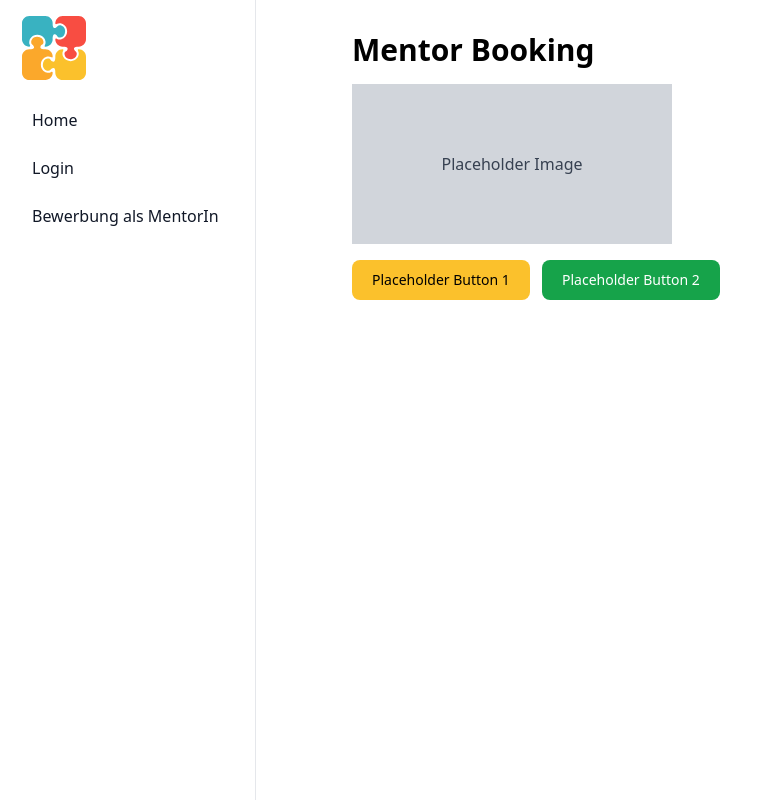
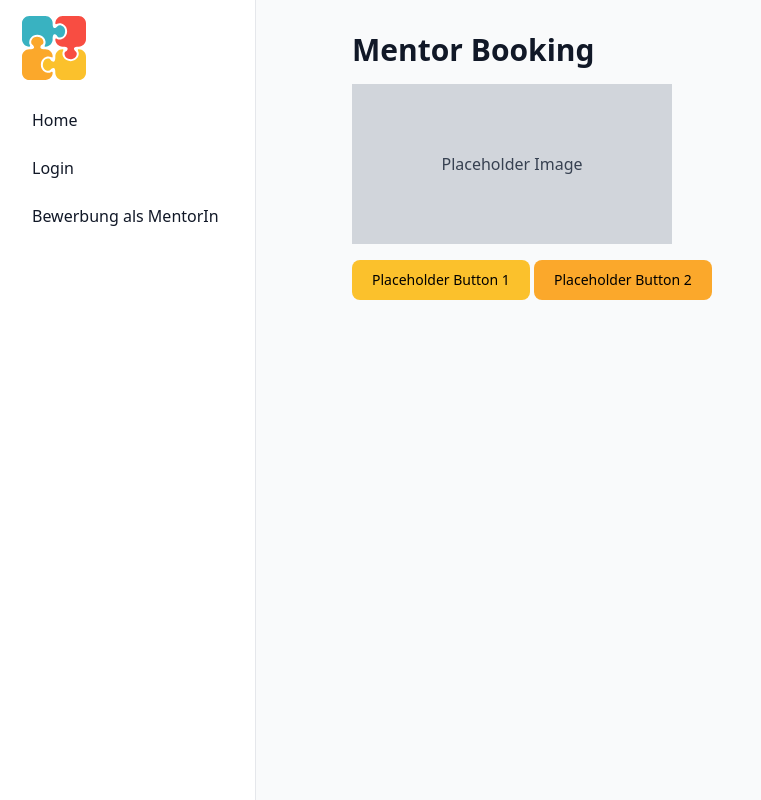
Before and after one commit to DieEwe/mentor-booking-2.0, a SvelteKit app: page / in a window 1280 px wide. Shown: the whole page, without its empty margins (0-761 px from the left). Built offline with nearby package versions, Linux system fonts and the light colour scheme.

Commit message:
app.css added @apply and modified vite.config.ts to use postcss.config.js und Button.svelte

```diff
--- a/src/app.css
+++ b/src/app.css
@@ -1,3 +1,12 @@
 @import 'tailwindcss/base';
 @import 'tailwindcss/components';
 @import 'tailwindcss/utilities';
+/* Global text styles */
+body {
+    @apply font-sans text-gray-900 bg-gray-50 dark:bg-gray-900 dark:text-gray-200;
+  }
+
+  /* Standard container width */
+  .container {
+    @apply max-w-7xl mx-auto px-4;
+  }
--- /dev/null
+++ b/src/lib/components/Button.svelte
@@ -0,0 +1,15 @@
+<script lang="ts">
+    export let type: 'primary' | 'secondary' | 'third' = 'primary';
+  </script>
+
+  <button
+    class="px-5 py-2.5 rounded-lg font-medium text-sm text-black transition"
+    class:bg-primary={type === 'primary'}
+    class:bg-secondary={type === 'secondary'}
+    class:bg-third={type === 'third'}
+    class:hover:bg-primary-hover={type === 'primary'}
+    class:hover:bg-secondary-hover={type === 'secondary'}
+    class:hover:bg-third-hover={type === 'third'}
+  >
+    <slot />
+  </button>
--- a/src/routes/+page.svelte
+++ b/src/routes/+page.svelte
@@ -1,5 +1,6 @@
 <script lang="ts">
     // Minimal landing page
+    import Button from '$lib/components/Button.svelte';
   </script>
 
   <h1 class="text-3xl font-bold mb-4">Mentor Booking</h1>
@@ -8,16 +9,14 @@
     <span class="text-gray-700">Placeholder Image</span>
   </div>
 
-  <button
-    class="text-black bg-primary hover:bg-primary-hover
-           font-medium rounded-lg text-sm px-5 py-2.5 mr-2 mb-2"
+  <Button
+    type="primary"
   >
     Placeholder Button 1
-  </button>
+  </Button>
 
-  <button
-    class="text-white bg-green-600 hover:bg-green-700
-           font-medium rounded-lg text-sm px-5 py-2.5 mr-2 mb-2"
+  <Button
+    type="secondary"
   >
     Placeholder Button 2
-  </button>
+  </Button>
--- a/tailwind.config.ts
+++ b/tailwind.config.ts
@@ -37,6 +37,15 @@ module.exports = {
 				DEFAULT: '#f84d42', // rot
 				hover: '#F86257'
 			  },
+			dark: {
+				DEFAULT: '#1F2937',
+				lighter: '#374151',
+				lightest: '#6B7280',
+			  },
+			light: {
+				DEFAULT: '#F3F4F6',
+				darker: '#E5E7EB'
+			  }
 			// You can define more colors as needed
 		},
 	  }
```
